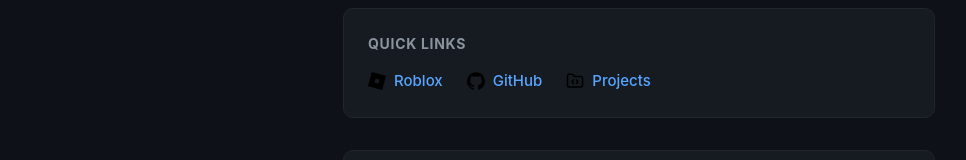
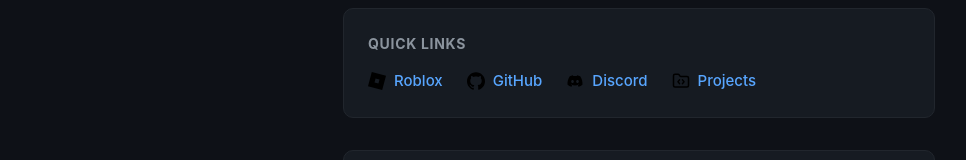
Before and after one commit to Logicnd/portfolio, a plain HTML site: page index.html in a window 1280 px wide. Shown: the part 215-375 px from the top of the page, without its empty margins (1-967 px from the left). Drawn offline with Linux system fonts and the light colour scheme.

Commit message:
Add Discord quick-link to homepage

```diff
--- a/index.html
+++ b/index.html
@@ -50,6 +50,10 @@
           <img src="img/github.svg" alt="GitHub" class="link-icon">
           <span>GitHub</span>
         </a>
+        <a href="https://discord.com/users/1001540373623087204" class="link-item" target="_blank" rel="noopener">
+          <img src="img/discord.svg" alt="Discord" class="link-icon">
+          <span>Discord</span>
+        </a>
         <a href="projects.html" class="link-item">
           <img src="img/projects.svg" alt="Projects" class="link-icon">
           <span>Projects</span>
```
Also changed, not shown: img/discord.svg (added).
